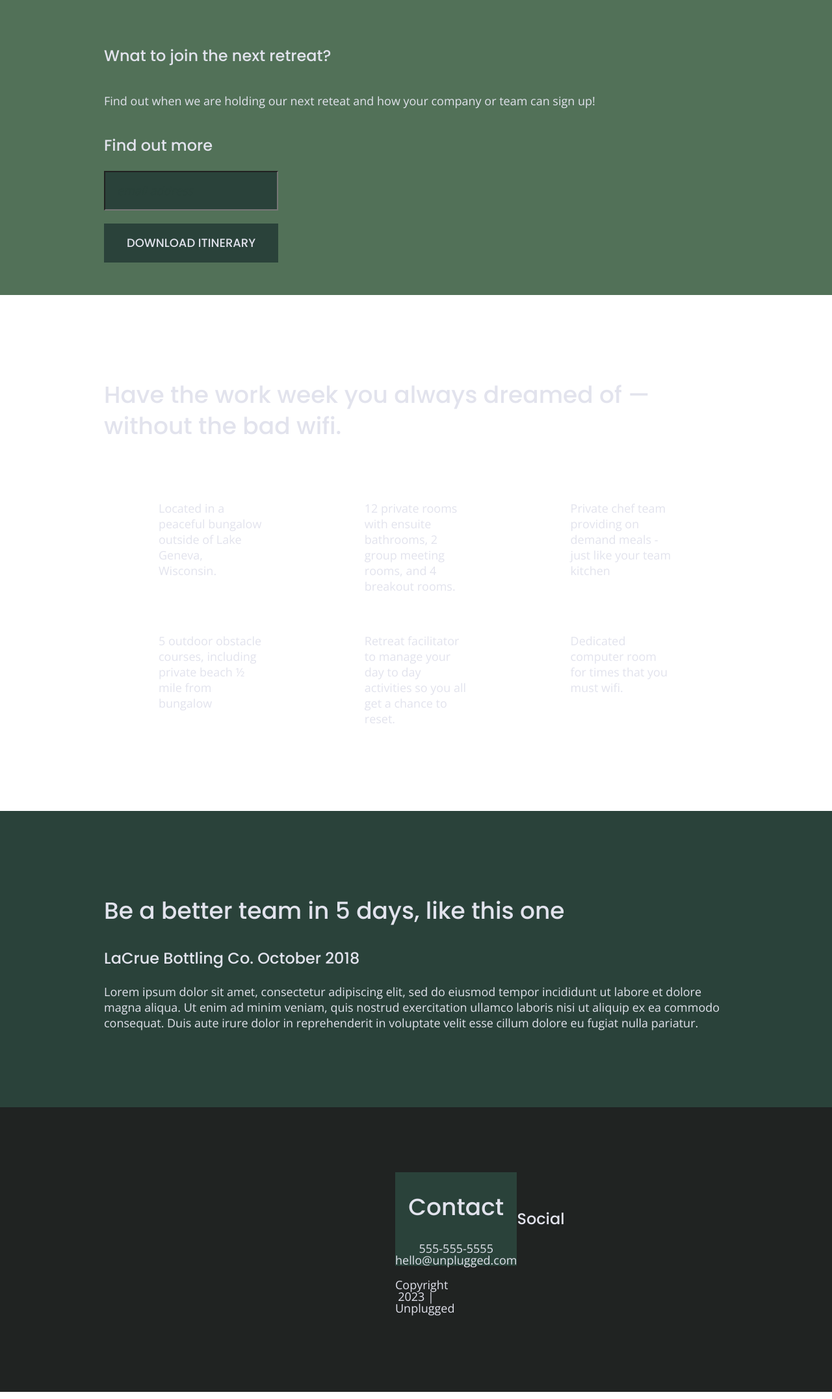
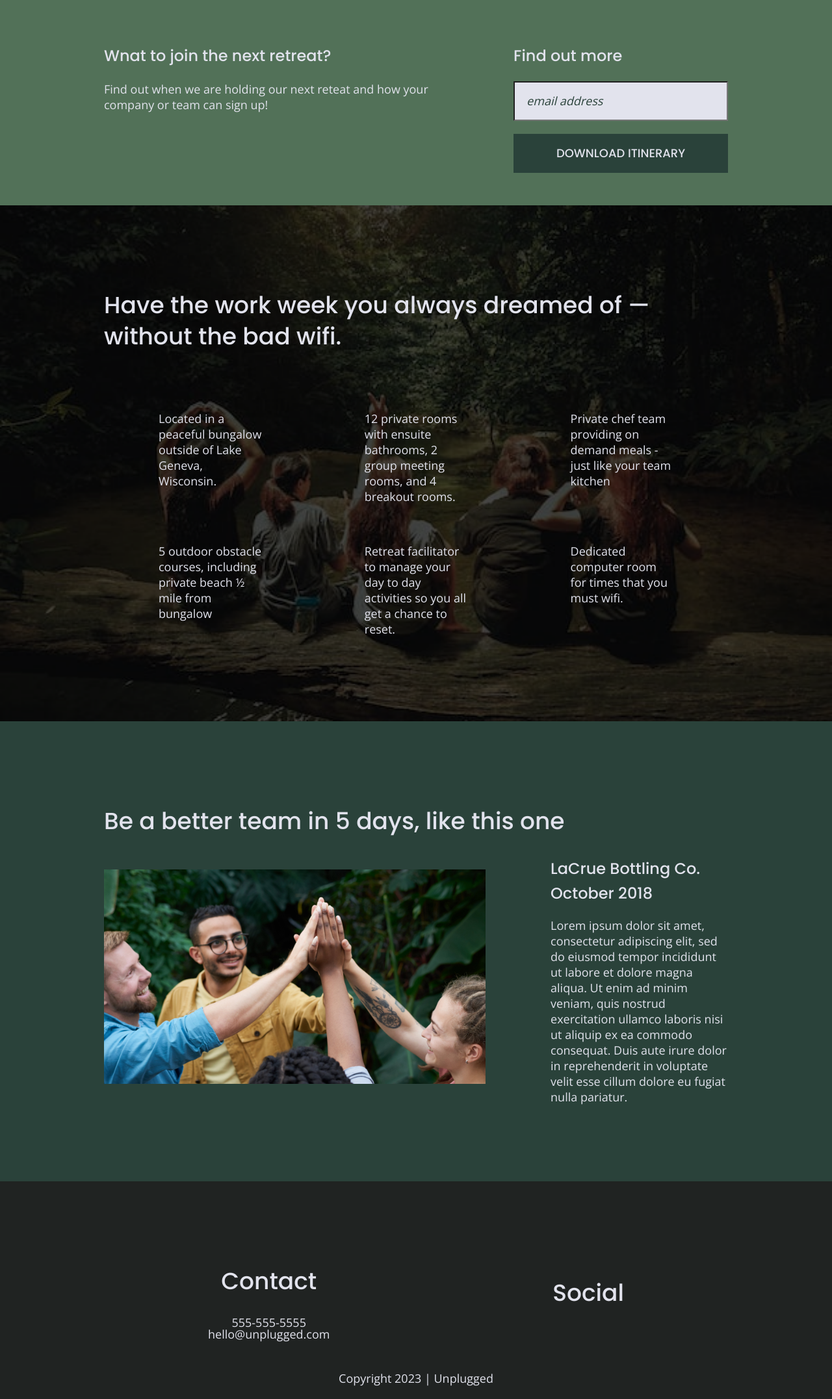
Before and after one commit to condela8/reposive-website-project, a website built with Parcel: page index.html in a window 1280 px wide. Shown: the part 432-2585 px from the top of the page at 65% size. Built offline with nearby package versions, Linux system fonts and the light colour scheme.

Commit message:
Adding images and making them responsive

```diff
--- a/css/main.css
+++ b/css/main.css
@@ -143,11 +143,11 @@ textarea {
     }
 
     img {
-
+      width: 100%;
     }
 
     figure {
-
+      margin: 0;
     }
 
     address {
@@ -212,9 +212,9 @@ textarea {
   footer .content-wrapper{
     width: 55%;
   }
-  footer .contact{
+  .footer-content{
     margin-bottom: 50px;
-    background-color: #2a423a;
+
   }
   footer .social-icons{
     display:flex;
@@ -236,10 +236,9 @@ textarea {
    .features{
     display:flex;
     justify-content: center;
-    /*background-color: #000000;*/
-
-
-   }
+    background: url('../img/unplugged-retreat-features.jpg') center no-repeat black;
+     background-size: cover;
+    }
    .features .features-items{
     display: flex;
     justify-content: center;
@@ -268,24 +267,42 @@ textarea {
    .reviews h3{
     width: 57%;
    }
+   .reviews .lacrue{
+      display: flex;
+      justify-content: space-between;
+   }
+   .reviews .lacrue .lacrue-image{
+      margin-right: 100px;
+      margin-top: 20px;
+   }
+   .lacrue-content h3{
+    width: 250px;
+    margin: 0;
+
+   }
    .hero-area {
      display: flex;
      justify-content: center;
      padding-left: 12px;
      padding-right: 12px;
+     background: url('../img/unplugged-retreat.jpg') center no-repeat black;
+     background-size: cover;
 
    }
    aside{
     display: flex;
     justify-content: center;
     background-color: #527158;
+    flex-direction: column;
+    align-items: center;
    }
-   aside .content-wrapper{
-    display: flex;
-    flex-direction: column;
-    justify-content: center;
-    align-items: center;
-  }
+   aside .retreat{
+    margin-right: 50px;
+   }
+   .join-reatreat{
+    margin-left: 50px;
+   }
+
   .social .social-icons{
     font-size: 1.3125rem;
     background-color: #527158;
@@ -297,9 +314,10 @@ textarea {
     background-color: #527158;
 
    }
-   .contact-content{
+   .contact-section{
     display: flex;
     justify-content: center;
+    background-color: #2a423a;
 
 
    }
@@ -339,7 +357,7 @@ textarea {
     padding: 1em;
     font-size: 1.125rem;
     font-weight: 500;
-    background-color: #2a423a;
+    background-color: #e2e3ed;
   }
 
   input[type=button] {
@@ -536,7 +554,7 @@ textarea {
 
   /* Footer */
   footer .content-wrapper {
-      width: 5%;
+      width: 50%;
       margin: 100px 0;
   }
 
@@ -616,6 +634,7 @@ textarea {
   h2{
     font-size: 2.25rem;
   }
+
   p{
     font-size: 1.125rem;
     line-height: 24px;
@@ -680,6 +699,10 @@ FAQ Page
 .mission h3
 .mission h4{
   font-size: 1.875rem;
+}
+h4{
+  /*height: 250px;*/
+
 }
 .faq .faq-content{
   font-size: 1.125rem;
--- a/index.html
+++ b/index.html
@@ -29,7 +29,9 @@
   <!-- Add your site or application content here -->
   <header>
     <div class="content-wrapper">
+      <figure>
         <a href=""><img src="img/unpluggedlogo.png" alt="unplugged logo"></a>
+      </figure>
       <div class="header-divider"></div>
       <nav>
         <ul>
@@ -49,15 +51,19 @@
     </section>
     <aside>
       <div class="content-wrapper">
+        <div class="retreat">
           <h3>Wnat to join the next retreat?</h3>
           <p>
             Find out when we are holding our next reteat and how your company or
             team can sign up!
           </p>
+        </div>
+        <div class="join-reatreat">
           <h3>Find out more</h3>
         <div class="sign-up">
-          <input type="text" name="name" value="email address"><br>
+          <input type="text" name="name" value="email address">
           <input type="button" value="Download Itinerary">
+        </div>
         </div>
       </div>
     </aside>
@@ -108,6 +114,11 @@
     <section class="reviews">
       <div class="content-wrapper">
         <h2>Be a better team in 5 days, like this one</h2>
+        <div class="lacrue">
+          <figure class="lacrue-image">
+            <a href=""><img src="img/unplugged-retreat-lacrue.jpg" alt="unplugged lacrue"></a>
+          </figure>
+          <div class="lacrue-content">
             <h3>LaCrue Bottling Co. October 2018</h3>
           <p>
             Lorem ipsum dolor sit amet, consectetur adipiscing elit, sed do eiusmod tempor
@@ -116,6 +127,8 @@
              irure dolor in reprehenderit in voluptate velit esse cillum dolore eu fugiat nulla
              pariatur.
           </p>
+          </div>
+        </div>
       </div>
     </section>
   </main>
@@ -132,7 +145,7 @@
           </address>
         </div>
         <div class="social">
-          <h4>Social</h4>
+          <h2>Social</h2>
         <div class="social-icons">
           <p>
             <a href="f" target="_blank" rel="noopener"></a>
```
Also changed, not shown: about/index.html (+5 -3 lines), faq/index.html (+2 -2 lines), img/unplugged-map.jpg (added), img/unplugged-retreat-features.jpg (added), img/unplugged-retreat-lacrue.jpg (added), img/unpluggedlogo.png, 1 other file. Lines whose indentation alone changed are shown as unchanged.
